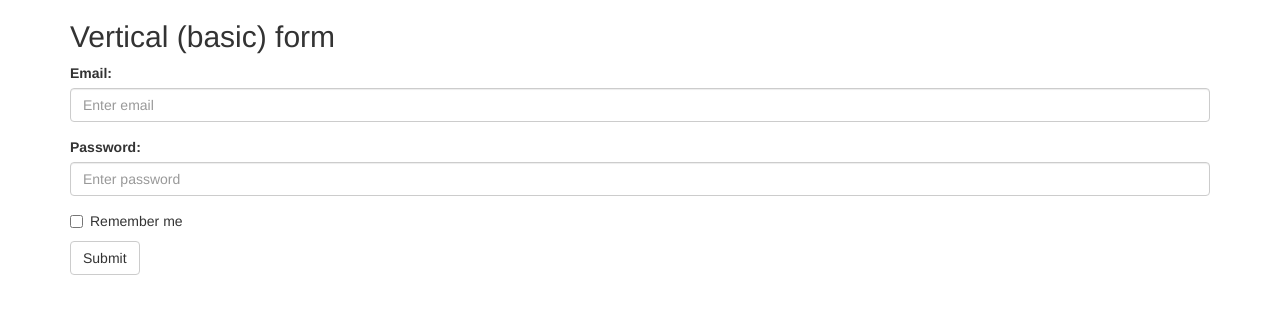
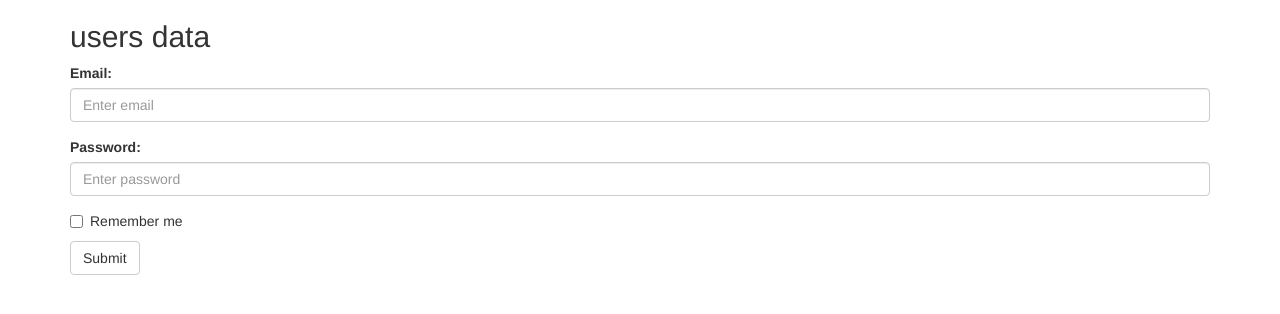
Before and after one commit to Rasha-Kamel/form, a plain HTML site: page index.html in a window 1280 px wide. Drawn offline with nearby package versions, Linux system fonts and the light colour scheme.

Commit message:
update heading

```diff
--- a/index.html
+++ b/index.html
@@ -11,7 +11,7 @@
 <body>
 
 <div class="container">
-  <h2>Vertical (basic) form</h2>
+  <h2> users data</h2>
   <form action="/action_page.php">
     <div class="form-group">
       <label for="email">Email:</label>
```
